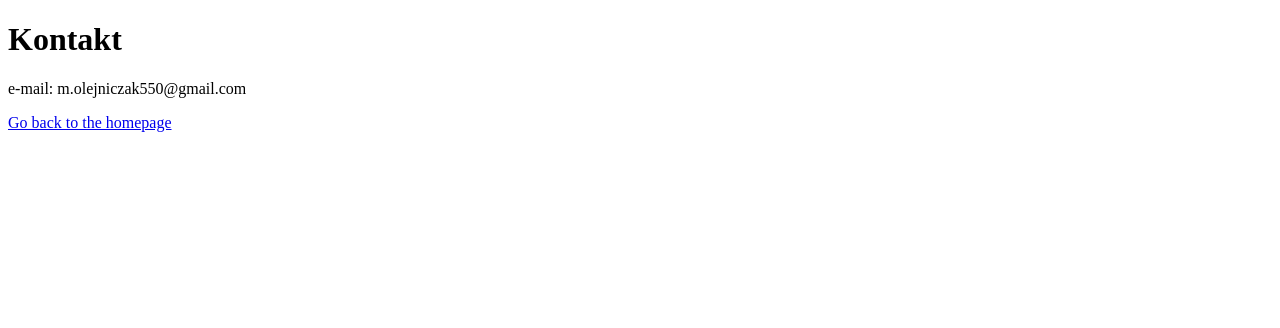
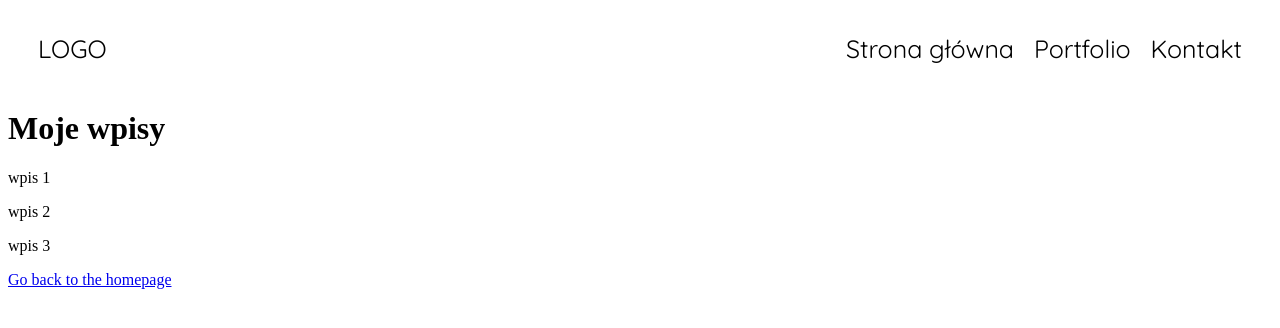
Before and after one commit to oleinka/gatsby-blog, a Gatsby site: page /blog in a window 1280 px wide. Built offline with nearby package versions, Linux system fonts and the light colour scheme; Gatsby itself is replaced by a stand-in of ours.

Commit message:
add navigation

```diff
--- a/gatsby-config.js
+++ b/gatsby-config.js
@@ -12,6 +12,17 @@ module.exports = {
       options: {
         name: `images`,
         path: `${__dirname}/src/images`,
+      },
+    },
+    {
+      resolve: `gatsby-plugin-prefetch-google-fonts`,
+      options: {
+        fonts: [
+          {
+            family: `Quicksand`,
+            variants: [`300`, `400`, `700`],
+          },
+        ],
       },
     },
     `gatsby-transformer-sharp`,
--- a/package.json
+++ b/package.json
@@ -10,6 +10,7 @@
     "gatsby-image": "^2.11.0",
     "gatsby-plugin-manifest": "^2.12.0",
     "gatsby-plugin-offline": "^3.10.0",
+    "gatsby-plugin-prefetch-google-fonts": "^1.4.3",
     "gatsby-plugin-react-helmet": "^3.10.0",
     "gatsby-plugin-sharp": "^2.14.1",
     "gatsby-plugin-styled-components": "^3.10.0",
--- a/src/components/Navigation.js
+++ b/src/components/Navigation.js
@@ -1,13 +1,46 @@
 import React from 'react'
+import styled from 'styled-components';
+import { Link } from 'gatsby';
+
+const NavigationWrapper = styled.nav `
+    display: flex;
+    align-items: center;
+    justify-content: space-between;
+    font-family: 'Quicksand';
+    font-size: 25px;
+    padding: 0 30px;
+    a {
+        text-decoration: none;
+        color: inherit;
+    }
+`;
+const NavigationItems = styled.ul `
+    display: flex;
+    flex-direction: row;
+    list-style-type: none;
+`;
+
+const NavigationList = styled.li `
+    margin-left: 20px;
+`
 
 const Navigation = () => (
-<>
-<ul>
-    <li>Strona główna</li>
-    <li>Portfolio</li>
-    <li>Kontakt</li>
-</ul>
-</>
+<NavigationWrapper>
+<span>
+    <Link to='/'>LOGO</Link>
+</span>
+<NavigationItems>
+    <NavigationList>
+        <Link to='/'>Strona główna</Link>
+    </NavigationList>
+    <NavigationList>
+        <Link to='/projects'>Portfolio</Link>
+    </NavigationList>
+    <NavigationList>
+        <Link to='/contact'>Kontakt</Link>
+    </NavigationList>
+</NavigationItems>
+</NavigationWrapper>
 )
 
 export default Navigation
--- a/src/pages/blog.js
+++ b/src/pages/blog.js
@@ -1,11 +1,15 @@
 import React from "react"
 import { Link } from "gatsby"
+import Navigation from "../components/Navigation"
 
 
 const BlogPage = () => (
   <>
-    <h1>Kontakt</h1>
-    <p>e-mail: m.olejniczak550@gmail.com</p>
+    <Navigation/>
+    <h1>Moje wpisy</h1>
+    <p>wpis 1</p>
+    <p>wpis 2</p>
+    <p>wpis 3</p>
     <Link to="/">Go back to the homepage</Link>
   </>
 )
--- a/src/pages/contact.js
+++ b/src/pages/contact.js
@@ -1,8 +1,10 @@
 import React from "react"
 import { Link } from "gatsby"
+import Navigation from "../components/Navigation";
 
 const ContactPage = () => (
   <>
+    <Navigation/>
     <h1>Kontakt</h1>
     <p>e-mail: m.olejniczak550@gmail.com</p>
     <Link to="/">Go back to the homepage</Link>
--- a/src/pages/project.js
+++ b/src/pages/projects.js
@@ -1,12 +1,14 @@
 import React from "react"
 import { Link } from "gatsby"
+import Navigation from "../components/Navigation";
 
-const ProjectPage = () => (
+const ProjectsPage = () => (
   <>
+    <Navigation/>
     <h1>Moje projekty</h1>
     <p>Projekt 1</p>
     <Link to="/">Go back to the homepage</Link>
   </>
 )
 
-export default ProjectPage
+export default ProjectsPage
```
Also changed, not shown: src/pages/index.js (+4 -3 lines), 1 other file.
